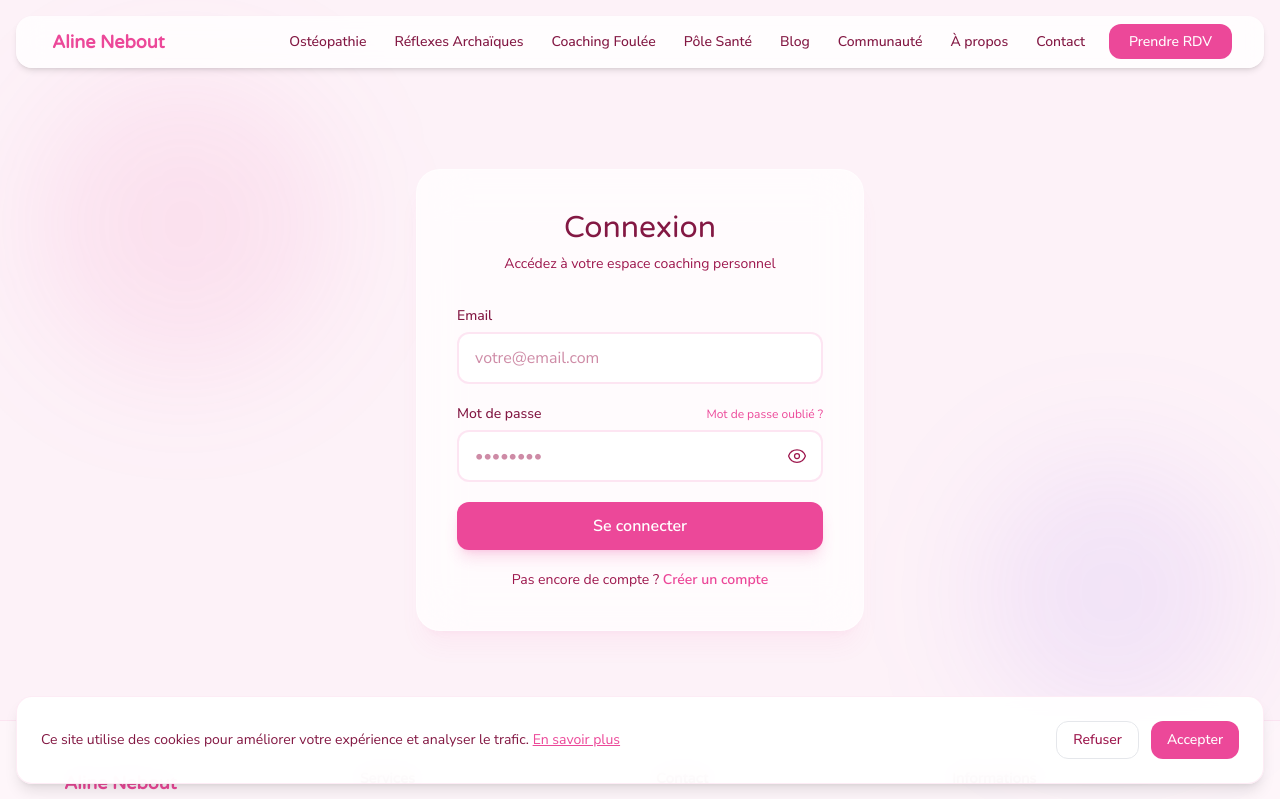
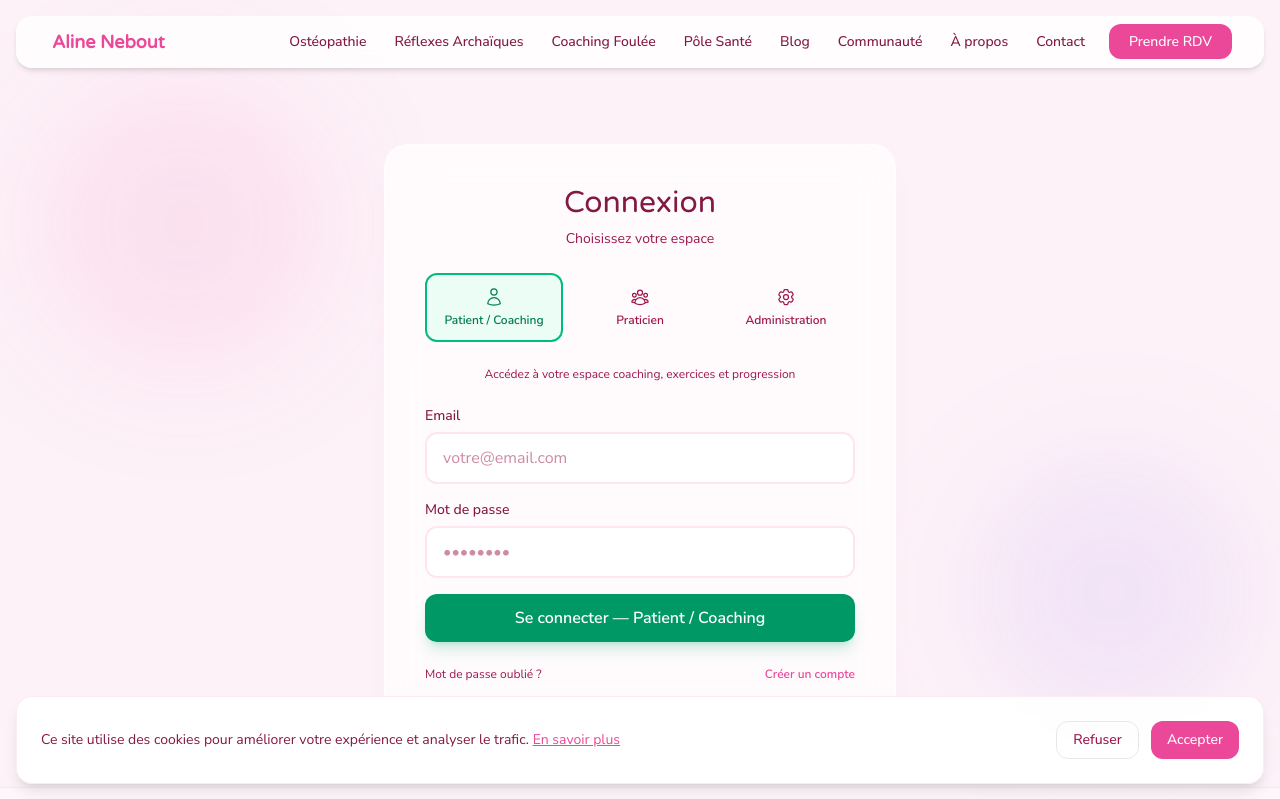
Before and after one commit to AlineNebout/SitePro, a Next.js app in the folder aline-nebout-platform/: page /connexion in a window 1280 px wide. Shown: the top 799 px of the page. Built offline with nearby package versions, Linux system fonts and the light colour scheme.

Commit message:
Add 3-tab login: Patient/Coaching, Praticien, Admin with role-based redirect

```diff
--- a/aline-nebout-platform/src/app/(auth)/connexion/page.tsx
+++ b/aline-nebout-platform/src/app/(auth)/connexion/page.tsx
@@ -1,33 +1,32 @@
 import { Metadata } from "next";
-import LoginForm from "@/components/forms/LoginForm";
+import LoginTabs from "@/components/forms/LoginTabs";
 import ScrollReveal from "@/components/animation/ScrollReveal";
 
 export const metadata: Metadata = {
   title: "Connexion",
   description:
-    "Connectez-vous à votre espace coaching Aline Nebout. Accédez à vos exercices, votre progression et vos ateliers.",
+    "Connectez-vous à votre espace sur la plateforme Aline Nebout : coaching, praticien ou administration.",
 };
 
 export default function ConnexionPage() {
   return (
     <section className="min-h-[80vh] flex items-center justify-center px-4 sm:px-6 lg:px-8 py-16">
-      {/* Decorative background shapes */}
       <div className="absolute inset-0 overflow-hidden pointer-events-none" aria-hidden="true">
         <div className="absolute top-20 left-10 w-72 h-72 rounded-full bg-primary/10 blur-3xl" />
         <div className="absolute bottom-20 right-10 w-64 h-64 rounded-full bg-accent/10 blur-3xl" />
       </div>
 
-      <ScrollReveal className="relative z-10 w-full max-w-md">
+      <ScrollReveal className="relative z-10 w-full max-w-lg">
         <div className="bg-white/70 backdrop-blur-xl rounded-3xl shadow-xl shadow-primary/5 border border-white/40 p-8 sm:p-10">
-          <div className="text-center mb-8">
+          <div className="text-center mb-6">
             <h1 className="font-heading text-2xl sm:text-3xl text-text-dark mb-2">
               Connexion
             </h1>
             <p className="text-text-muted text-sm">
-              Accédez à votre espace coaching personnel
+              Choisissez votre espace
             </p>
           </div>
-          <LoginForm />
+          <LoginTabs />
         </div>
       </ScrollReveal>
     </section>
--- /dev/null
+++ b/aline-nebout-platform/src/components/forms/LoginTabs.tsx
@@ -0,0 +1,195 @@
+"use client";
+
+import { useState, type FormEvent } from "react";
+import { useRouter } from "next/navigation";
+import Link from "next/link";
+import { createClient } from "@/lib/supabase/client";
+
+type Tab = "patient" | "praticien" | "admin";
+
+const TABS: { key: Tab; label: string; icon: React.ReactNode; description: string; color: string }[] = [
+  {
+    key: "patient",
+    label: "Patient / Coaching",
+    icon: <svg className="w-5 h-5" fill="none" viewBox="0 0 24 24" strokeWidth="1.5" stroke="currentColor"><path strokeLinecap="round" strokeLinejoin="round" d="M15.75 6a3.75 3.75 0 11-7.5 0 3.75 3.75 0 017.5 0zM4.501 20.118a7.5 7.5 0 0114.998 0A17.933 17.933 0 0112 21.75c-2.676 0-5.216-.584-7.499-1.632z" /></svg>,
+    description: "Accédez à votre espace coaching, exercices et progression",
+    color: "emerald",
+  },
+  {
+    key: "praticien",
+    label: "Praticien",
+    icon: <svg className="w-5 h-5" fill="none" viewBox="0 0 24 24" strokeWidth="1.5" stroke="currentColor"><path strokeLinecap="round" strokeLinejoin="round" d="M18 18.72a9.094 9.094 0 003.741-.479 3 3 0 00-4.682-2.72m.94 3.198l.001.031c0 .225-.012.447-.037.666A11.944 11.944 0 0112 21c-2.17 0-4.207-.576-5.963-1.584A6.062 6.062 0 016 18.719m12 0a5.971 5.971 0 00-.941-3.197m0 0A5.995 5.995 0 0012 12.75a5.995 5.995 0 00-5.058 2.772m0 0a3 3 0 00-4.681 2.72 8.986 8.986 0 003.74.477m.94-3.197a5.971 5.971 0 00-.94 3.197M15 6.75a3 3 0 11-6 0 3 3 0 016 0zm6 3a2.25 2.25 0 11-4.5 0 2.25 2.25 0 014.5 0zm-13.5 0a2.25 2.25 0 11-4.5 0 2.25 2.25 0 014.5 0z" /></svg>,
+    description: "Gérez votre profil, articles et communauté du Pôle Santé",
+    color: "accent",
+  },
+  {
+    key: "admin",
+    label: "Administration",
+    icon: <svg className="w-5 h-5" fill="none" viewBox="0 0 24 24" strokeWidth="1.5" stroke="currentColor"><path strokeLinecap="round" strokeLinejoin="round" d="M9.594 3.94c.09-.542.56-.94 1.11-.94h2.593c.55 0 1.02.398 1.11.94l.213 1.281c.063.374.313.686.645.87.074.04.147.083.22.127.325.196.72.257 1.075.124l1.217-.456a1.125 1.125 0 011.37.49l1.296 2.247a1.125 1.125 0 01-.26 1.431l-1.003.827c-.293.241-.438.613-.43.992a6.759 6.759 0 010 .255c-.007.378.138.75.43.991l1.004.827c.424.35.534.955.26 1.43l-1.298 2.247a1.125 1.125 0 01-1.369.491l-1.217-.456c-.355-.133-.75-.072-1.076.124a6.57 6.57 0 01-.22.128c-.331.183-.581.495-.644.869l-.213 1.281c-.09.543-.56.941-1.11.941h-2.594c-.55 0-1.019-.398-1.11-.94l-.213-1.281c-.062-.374-.312-.686-.644-.87a6.52 6.52 0 01-.22-.127c-.325-.196-.72-.257-1.076-.124l-1.217.456a1.125 1.125 0 01-1.369-.49l-1.297-2.247a1.125 1.125 0 01.26-1.431l1.004-.827c.292-.24.437-.613.43-.991a6.932 6.932 0 010-.255c.007-.38-.138-.751-.43-.992l-1.004-.827a1.125 1.125 0 01-.26-1.43l1.297-2.247a1.125 1.125 0 011.37-.491l1.216.456c.356.133.751.072 1.076-.124.072-.044.146-.087.22-.128.332-.183.582-.495.644-.869l.214-1.28z" /><path strokeLinecap="round" strokeLinejoin="round" d="M15 12a3 3 0 11-6 0 3 3 0 016 0z" /></svg>,
+    description: "Panneau d'administration de la plateforme",
+    color: "primary",
+  },
+];
+
+const REDIRECT_MAP: Record<Tab, string> = {
+  patient: "/tableau-de-bord",
+  praticien: "/mon-profil",
+  admin: "/admin",
+};
+
+const COLOR_MAP: Record<string, { tab: string; tabActive: string; btn: string }> = {
+  emerald: {
+    tab: "hover:bg-emerald-50 hover:text-emerald-700",
+    tabActive: "bg-emerald-50 text-emerald-700 border-emerald-500",
+    btn: "bg-emerald-600 hover:bg-emerald-700 shadow-emerald-600/20",
+  },
+  accent: {
+    tab: "hover:bg-accent/10 hover:text-accent",
+    tabActive: "bg-accent/10 text-accent border-accent",
+    btn: "bg-accent hover:bg-accent-dark shadow-accent/20",
+  },
+  primary: {
+    tab: "hover:bg-primary/10 hover:text-primary",
+    tabActive: "bg-primary/10 text-primary border-primary",
+    btn: "bg-primary hover:bg-accent shadow-primary/20",
+  },
+};
+
+export default function LoginTabs() {
+  const [activeTab, setActiveTab] = useState<Tab>("patient");
+  const [email, setEmail] = useState("");
+  const [password, setPassword] = useState("");
+  const [error, setError] = useState("");
+  const [loading, setLoading] = useState(false);
+  const router = useRouter();
+
+  const searchParams = typeof window !== "undefined" ? new URLSearchParams(window.location.search) : null;
+  const redirectParam = searchParams?.get("redirect") || null;
+
+  const currentTab = TABS.find((t) => t.key === activeTab)!;
+  const colors = COLOR_MAP[currentTab.color];
+
+  async function handleSubmit(e: FormEvent) {
+    e.preventDefault();
+    setError("");
+
+    if (!email.trim() || !password) {
+      setError("Identifiants incorrects.");
+      return;
+    }
+
+    setLoading(true);
+
+    try {
+      const supabase = createClient();
+      const { error: authError } = await supabase.auth.signInWithPassword({
+        email: email.trim(),
+        password,
+      });
+
+      if (authError) {
+        setError("Identifiants incorrects. Vérifiez votre email et mot de passe.");
+        setLoading(false);
+        return;
+      }
+
+      const destination = redirectParam || REDIRECT_MAP[activeTab];
+      router.push(destination);
+      router.refresh();
+    } catch {
+      setError("Une erreur est survenue. Veuillez réessayer.");
+      setLoading(false);
+    }
+  }
+
+  return (
+    <div>
+      {/* Tabs */}
+      <div className="grid grid-cols-3 gap-2 mb-6">
+        {TABS.map((tab) => {
+          const isActive = activeTab === tab.key;
+          const tabColors = COLOR_MAP[tab.color];
+          return (
+            <button
+              key={tab.key}
+              type="button"
+              onClick={() => { setActiveTab(tab.key); setError(""); }}
+              className={`flex flex-col items-center gap-1.5 px-3 py-3 rounded-xl text-xs font-semibold border-2 transition-all duration-200 cursor-pointer focus-visible:ring-2 focus-visible:ring-accent focus-visible:outline-none ${
+                isActive
+                  ? tabColors.tabActive
+                  : `border-transparent text-text-muted ${tabColors.tab}`
+              }`}
+            >
+              {tab.icon}
+              <span className="leading-tight text-center">{tab.label}</span>
+            </button>
+          );
+        })}
+      </div>
+
+      {/* Description */}
+      <p className="text-text-muted text-xs text-center mb-6">
+        {currentTab.description}
+      </p>
+
+      {/* Form */}
+      <form onSubmit={handleSubmit} className="space-y-4" noValidate>
+        {error && (
+          <div className="bg-red-50 border border-red-200 rounded-xl px-4 py-3" role="alert">
+            <p className="text-red-700 text-sm font-medium">{error}</p>
+          </div>
+        )}
+
+        <div>
+          <label htmlFor="login-email" className="block text-sm font-medium text-text-dark mb-1.5">Email</label>
+          <input
+            id="login-email"
+            type="email"
+            autoComplete="email"
+            required
+            value={email}
+            onChange={(e) => { setEmail(e.target.value); setError(""); }}
+            placeholder="votre@email.com"
+            className="w-full px-4 py-3 rounded-xl border-2 border-primary-light/30 bg-white/80 text-text-dark placeholder:text-text-muted/50 hover:border-primary-light transition-colors duration-200 focus:outline-none focus:ring-2 focus:ring-accent focus:border-accent"
+          />
+        </div>
+
+        <div>
+          <label htmlFor="login-password" className="block text-sm font-medium text-text-dark mb-1.5">Mot de passe</label>
+          <input
+            id="login-password"
+            type="password"
+            autoComplete="current-password"
+            required
+            value={password}
+            onChange={(e) => { setPassword(e.target.value); setError(""); }}
+            placeholder="••••••••"
+            className="w-full px-4 py-3 rounded-xl border-2 border-primary-light/30 bg-white/80 text-text-dark placeholder:text-text-muted/50 hover:border-primary-light transition-colors duration-200 focus:outline-none focus:ring-2 focus:ring-accent focus:border-accent"
+          />
+        </div>
+
+        <button
+          type="submit"
+          disabled={loading}
+          className={`w-full inline-flex items-center justify-center gap-2 px-6 py-3 rounded-xl text-white font-semibold shadow-lg transition-colors duration-200 cursor-pointer focus-visible:ring-2 focus-visible:ring-accent focus-visible:outline-none disabled:opacity-60 disabled:cursor-not-allowed ${colors.btn}`}
+        >
+          {loading ? (
+            <>
+              <svg className="w-5 h-5 animate-spin" fill="none" viewBox="0 0 24 24"><circle className="opacity-25" cx="12" cy="12" r="10" stroke="currentColor" strokeWidth="4" /><path className="opacity-75" fill="currentColor" d="M4 12a8 8 0 018-8V0C5.373 0 0 5.373 0 12h4z" /></svg>
+              Connexion…
+            </>
+          ) : (
+            `Se connecter — ${currentTab.label}`
+          )}
+        </button>
+
+        <div className="flex items-center justify-between text-xs text-text-muted pt-2">
+          <Link href="/mot-de-passe-oublie" className="hover:text-primary transition-colors cursor-pointer">Mot de passe oublié ?</Link>
+          {activeTab === "patient" && (
+            <Link href="/inscription" className="text-primary font-semibold hover:text-accent transition-colors cursor-pointer">Créer un compte</Link>
+          )}
+        </div>
+      </form>
+    </div>
+  );
+}
```
